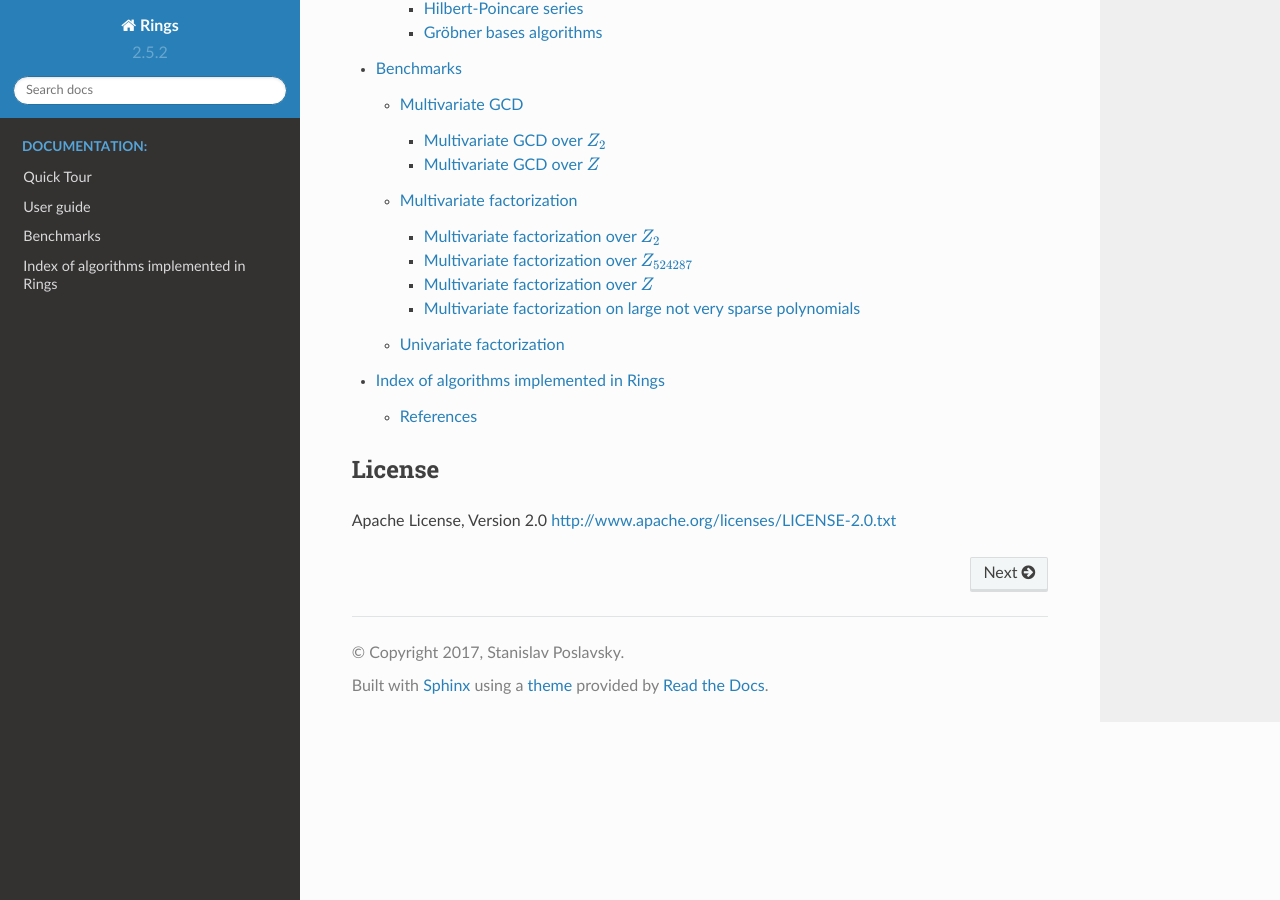
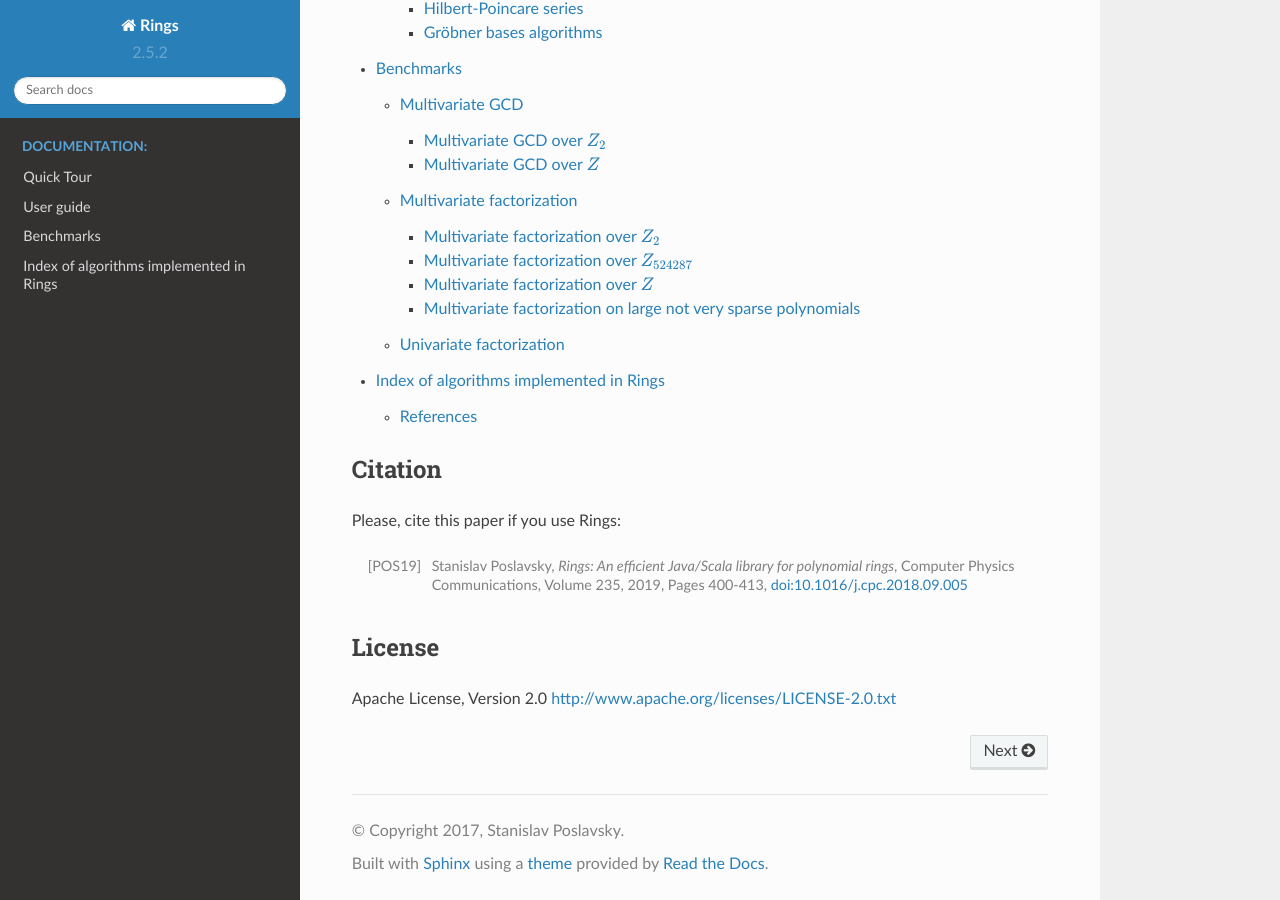
Before and after one commit to PoslavskySV/rings, a Sphinx documentation site: the page built from doc/index.rst, in a window 1280 px wide and 900 px high, scrolled down 2264 px. Built offline with Sphinx 7.4.7 and the Read the Docs theme 2.0.0, drawn with Linux system fonts in a browser that asks for light colours; comment, search, counter and statistics services are not loaded.

Commit message:
Added reference to the paper

```diff
--- a/doc/index.rst
+++ b/doc/index.rst
@@ -52,6 +52,13 @@ Rings sources are hosted at GitHub: https://github.com/PoslavskySV/rings.
    algorithms
 
 
+Citation
+========
+
+Please, cite this paper if you use Rings:
+
+.. [POS19] Stanislav Poslavsky, *Rings: An efficient Java/Scala library for polynomial rings*, Computer Physics Communications, Volume 235, 2019, Pages 400-413, `doi:10.1016/j.cpc.2018.09.005 <https://doi.org/10.1016/j.cpc.2018.09.005>`_
+
 
 License
 =======
```
Also changed, not shown: README.md (+7 -0 lines).
